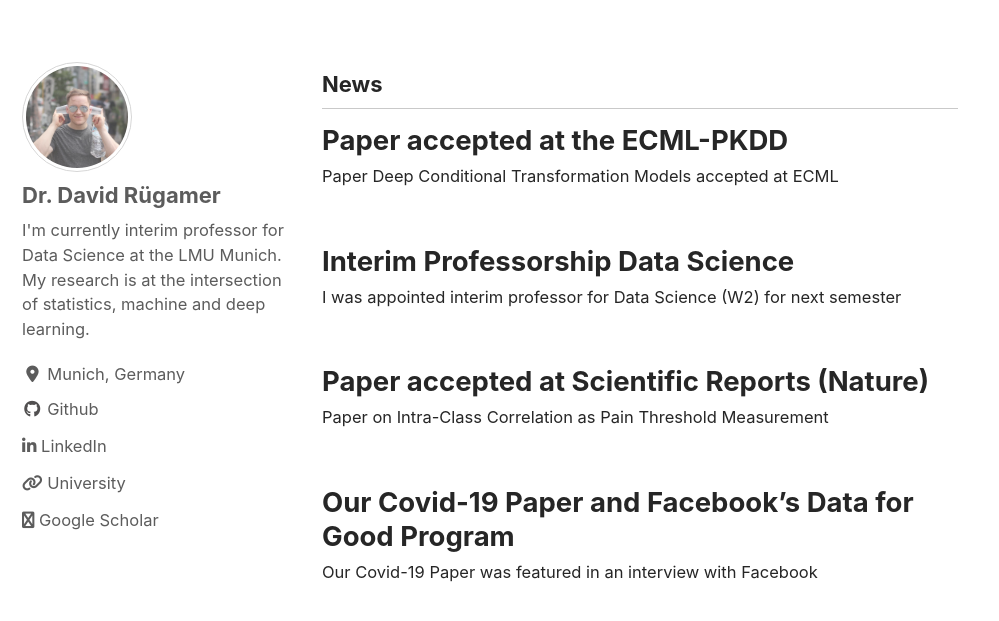
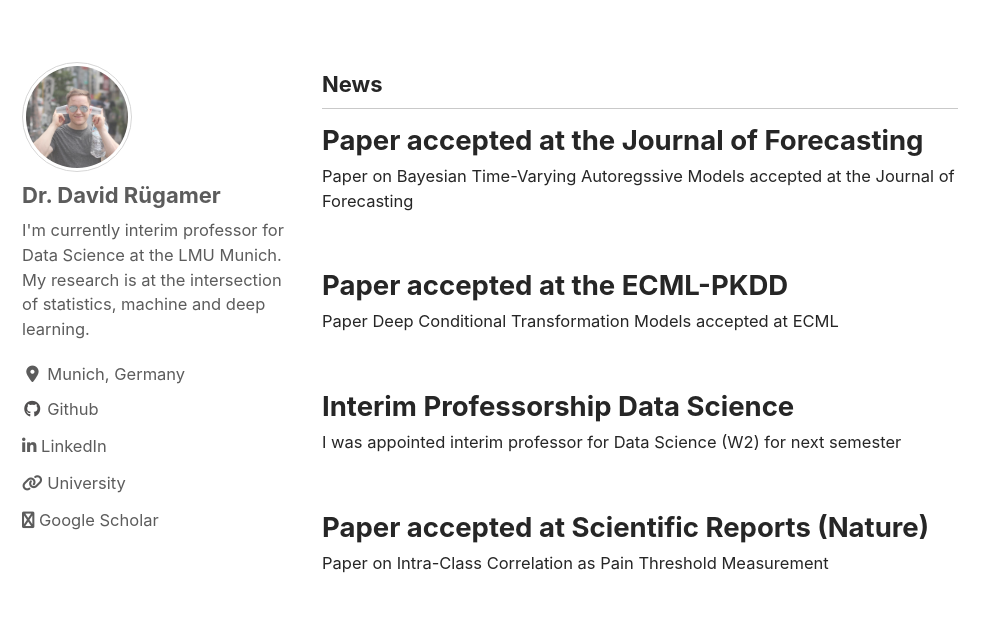
Before and after one commit to davidruegamer/davidruegamer.github.io, a Jekyll site: the page built from index.html, in a window 1280 px wide and 900 px high, cut to the strip 279-900 px from the top of the window. Shown: the whole strip, without its empty margins (0-999 px from the left). Built offline with Jekyll 4.4.1, drawn with Linux system fonts in a browser that asks for light colours; cached includes are drawn as plain includes; nearby versions of some CDN libraries; the list of posts is cut into pages by our own code; comment, search, counter and statistics services are not loaded; a style sheet for code colours, icons or effects is not loaded; some of the changed text lies outside the part shown.

Commit message:
paper christoph

```diff
--- a/_pages/publications.md
+++ b/_pages/publications.md
@@ -24,7 +24,7 @@
 <li> Liew, Peolsson, <b>R&uuml;gamer</b>, Wibault, L&ouml;fgren, Dedering, Zsigmond, Falla (2020): Clinical predictive modelling of post-surgical recovery in individuals with cervical radiculopathy - a machine learning approach. <i>Accepted at Scientific Reports - Nature</i></li>
 <li> <b>R&uuml;gamer</b>, Pfisterer, Bischl (2020): <a href="https://arxiv.org/abs/2010.06889">Neural Mixture Density Regression.</a> <i>Under Revision.</i></li>
 <li> Bender, <b>R&uuml;gamer</b>, Scheipl, Bischl (2020): <a href="http://arxiv.org/abs/2006.15442">A General Machine Learning Framework for Survival Analysis.</a> <i>ECML-PKDD 2020.</i></li>
-<li> Berninger, St&ouml;cker, <b>R&uuml;gamer</b> (2020): A Bayesian Time-Varying Autoregressive Model for Improved Short- and Long-Term Prediction. <i>Under Revision.</i></li>
+<li> Berninger, St&ouml;cker, <b>R&uuml;gamer</b> (2020): A Bayesian Time-Varying Autoregressive Model for Improved Short- and Long-Term Prediction. <i>Accepted at the Journal of Forecasting.</i></li>
 <li> <b>R&uuml;gamer</b>, Baumann, Greven (2020): Selective Inference for Additive and Mixed Models. <i>Under Revision.</i></li>
 <li> <b>R&uuml;gamer</b>, Kolb and Klein (2020): <a href="https://arxiv.org/abs/2002.05777">A Unified Network Architecture for Semi-Structured Deep Distributional Regression.</a> <i>Under Revision.</i></li>
 <li> Liew, <b>R&uuml;gamer</b>, Abichandani, De Nunzio (2020): <a href="https://www.sciencedirect.com/science/article/abs/pii/S0966636220301843">Classifying individuals with and without patellofemoral pain syndrome using ground force profiles - Development of a method using functional data boosting.</a> <i>Gait & Posture, 80, 90-95</i></li>
--- /dev/null
+++ b/_posts/2021-07-06-jof.md
@@ -0,0 +1,10 @@
+---
+title: Paper accepted at the Journal of Forecasting
+layout: single
+header:
+  overlay_image: /assets/images/changcheng.jpg
+  overlay_filter: 0.15
+excerpt: "Paper on Bayesian Time-Varying Autoregssive Models accepted at the Journal of Forecasting"
+---
+
+Our paper [A Bayesian Time-Varying Autoregressive Model for Improved Short- and Long-Term Prediction](https://arxiv.org/abs/2006.05750) was accepted at the Journal of Forecasting!
```
